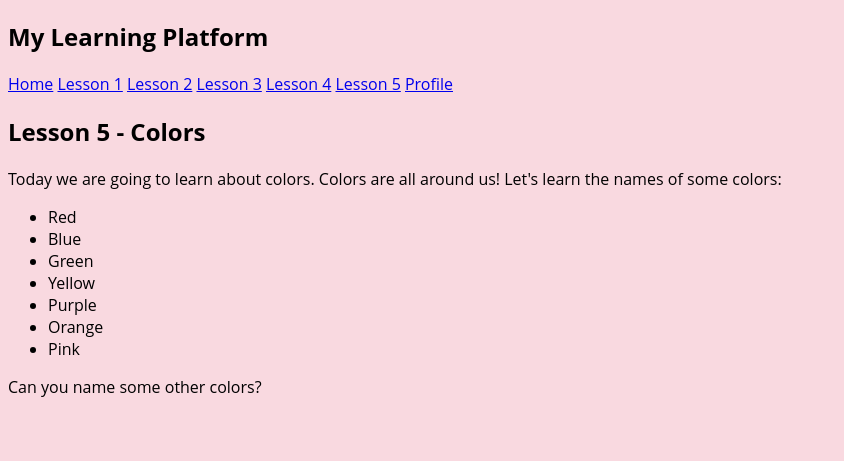
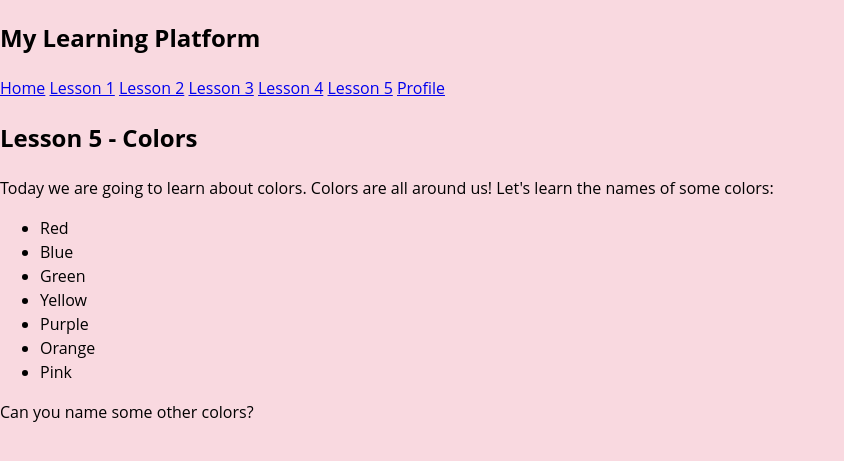
Before and after one commit to varunvinay4u/DASH-PG19CS10-, a PHP site: page /lesson5.html in a window 1280 px wide. Shown: the top 461 px of the page, without its empty margins (0-844 px from the left). Run offline with PHP 8.4, Linux system fonts and the light colour scheme.

Commit message:
Update stylel5.css

```diff
--- a/css/stylel5.css
+++ b/css/stylel5.css
@@ -2,3 +2,7 @@
 body {
 background-color: #F9D9E0;
 font-family: 'Open Sans', sans-serif;
+font-size: 16px;
+line-height: 1.5;
+margin: 0;
+}
```
